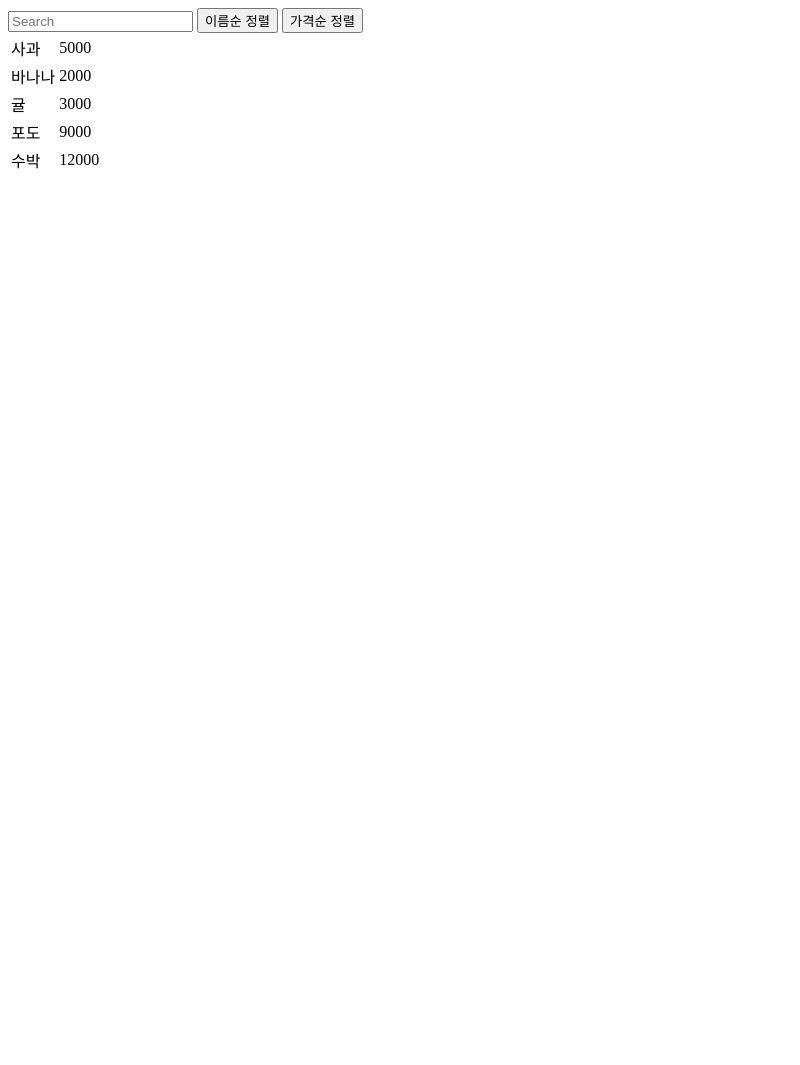
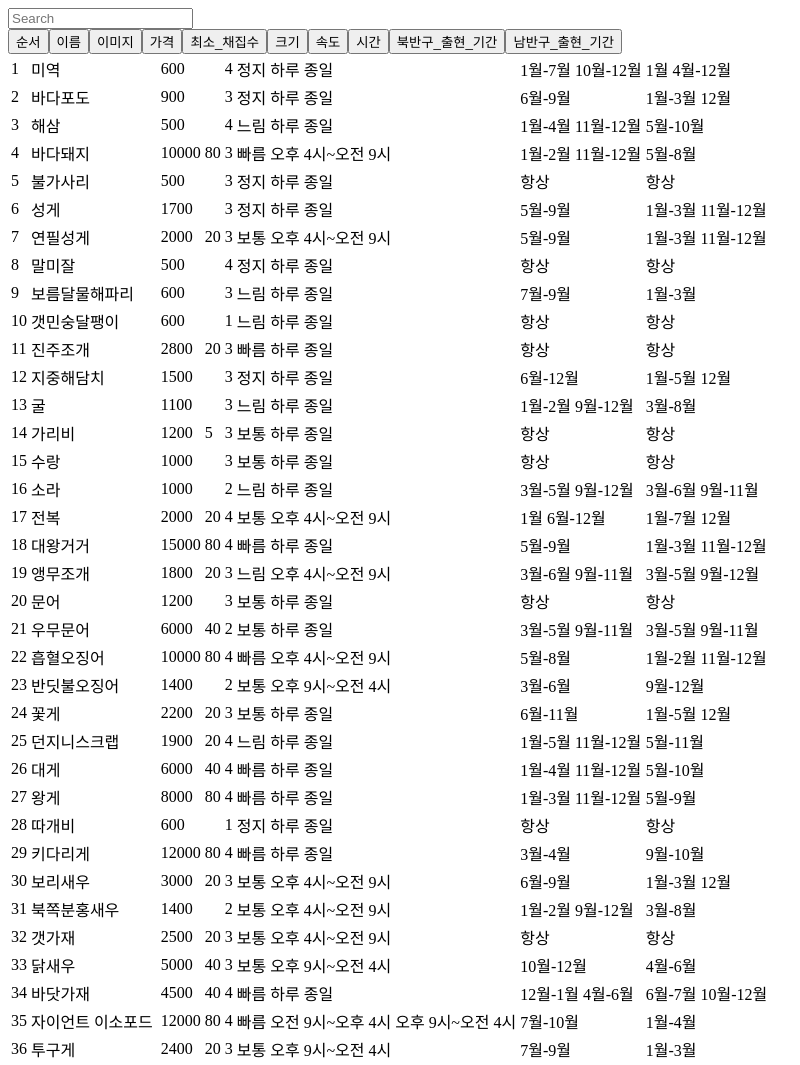
Before and after one commit to FR-User/FR-User.github.io, an Electron app: page acSeaFoodListing/index.html in a window 800 px wide. Shown: the top 1065 px of the page. Before the commit the page ends 800 px from the top, so only its background shows below. Drawn offline with Linux system fonts and the light colour scheme.

Commit message:
[Fix] fix

```diff
--- a/acSeaFoodListing/data.csv
+++ b/acSeaFoodListing/data.csv
@@ -1,41 +1,41 @@
 순서,이름,이미지,가격,최소 채집수,크기,속도,시간,북반구 출현 기간,남반구 출현 기간
-1,미역, ,600,4,정지,하루 종일,1월-7월 10월-12월,1월 4월-12월
-2,바다포도, ,900,3,정지,하루 종일,6월-9월,1월-3월 12월
-3,해삼, ,500,4,느림,하루 종일,1월-4월 11월-12월,5월-10월
-4,바다돼지, ,10000,80,3,빠름,오후 4시~오전 9시,1월-2월 11월-12월,5월-8월
-5,불가사리, ,500,3,정지,하루 종일,항상,항상
-6,성게, ,1700,3,정지,하루 종일,5월-9월,1월-3월 11월-12월
-7,연필성게, ,2000,20,3,보통,오후 4시~오전 9시,5월-9월,1월-3월 11월-12월
-8,말미잘, ,500,4,정지,하루 종일,항상,항상
-9,보름달물해파리, ,600,3,느림,하루 종일,7월-9월,1월-3월
-10,갯민숭달팽이, ,600,1,느림,하루 종일,항상,항상
-11,진주조개, ,2800,20,3,빠름,하루 종일,항상,항상
-12,지중해딸치, ,1500,3,정지,하루 종일,6월-12월,1월-5월 12월
-13,굴, ,1100,3,느림,하루 종일,1월-2월 9월-12월,3월-8월
-14,가리비, ,1200,5,3,보통,하루 종일,항상,항상
-15,수랑, ,1000,3,보통,하루 종일,항상,항상
-16,소라, ,1000,2,느림,하루 종일,3월-5월 9월-12월,3월-6월 9월-11월
-17,전복, ,2000,20,4,보통,오후 4시~오전 9시,1월 6월-12월,1월-7월 12월
-18,대왕거거, ,15000,80,4,빠름,하루 종일,5월-9월,1월-3월 11월-12월
-19,앵무조개, ,1800,20,3,느림,오후 4시~오전 9시,3월-6월 9월-11월,3월-5월 9월-12월
-20,문어, ,1200,3,보통,하루 종일,항상,항상
-21,우무문어, ,6000,40,2,보통,하루 종일,3월-5월 9월-11월,3월-5월 9월-11월
-22,플랑오징어, ,10000,80,4,빠름,오후 4시~오전 9시,5월-8월,1월-2월 11월-12월
-23,반딧불오징어, ,1400,2,보통,오후 9시~오전 4시,3월-6월,9월-12월
-24,꽃게, ,2200,20,3,보통,하루 종일,6월-11월,1월-5월 12월
-25,단지니스크랩, ,1900,20,4,느림,하루 종일,1월-5월 11월-12월,5월-11월
-26,대게, ,6000,40,4,빠름,하루 종일,1월-4월 11월-12월,5월-10월
-27,왕게, ,8000,80,4,빠름,하루 종일,1월-3월 11월-12월,5월-9월
-28,따개비, ,600,1,정지,하루 종일,항상,항상
-29,키다리게, ,12000,80,4,빠름,하루 종일,3월-4월,9월-10월
-30,보리새우, ,3000,20,3,보통,오후 4시~오전 9시,6월-9월,1월-3월 12월
-31,북쪽분홍새우, ,1400,2,보통,오후 4시~오전 9시,1월-2월 9월-12월,3월-8월
-32,갯가재, ,2500,20,3,보통,오후 4시~오전 9시,항상,항상
-33,닭새우, ,5000,40,3,보통,오후 9시~오전 4시,10월-12월,4월-6월
-34,바닷가재, ,4500,40,4,빠름,하루 종일,12월-1월 4월-6월,6월-7월 10월-12월
-35,자이언트 이소포드, ,12000,80,4,빠름,오전 9시~오후 4시 오후 9시~오전 4시,7월-10월,1월-4월
-36,투구게, ,2400,20,3,보통,오후 9시~오전 4시,7월-9월,1월-3월
-37,명게, ,1500,2,정지,하루 종일,4월-9월,1월-2월 10월-12월
-38,가든일, ,1100,3,느림,오전 4시~오후 9시,5월-10월,1월-4월 11월-12월
-39,납작벌레, ,700,1,보통,오후 4시~오전 9시,8월-9월,2월-3월
-40,해로동벌, ,5000,40,4,빠름,하루 종일,1월-2월 10월-12월,4월-8월
+1,미역,,600,,4,정지,하루 종일,1월-7월 10월-12월,1월 4월-12월
+2,바다포도,,900,,3,정지,하루 종일,6월-9월,1월-3월 12월
+3,해삼,,500,,4,느림,하루 종일,1월-4월 11월-12월,5월-10월
+4,바다돼지,,10000,80,3,빠름,오후 4시~오전 9시,1월-2월 11월-12월,5월-8월
+5,불가사리,,500,,3,정지,하루 종일,항상,항상
+6,성게,,1700,,3,정지,하루 종일,5월-9월,1월-3월 11월-12월
+7,연필성게,,2000,20,3,보통,오후 4시~오전 9시,5월-9월,1월-3월 11월-12월
+8,말미잘,,500,,4,정지,하루 종일,항상,항상
+9,보름달물해파리,,600,,3,느림,하루 종일,7월-9월,1월-3월
+10,갯민숭달팽이,,600,,1,느림,하루 종일,항상,항상
+11,진주조개,,2800,20,3,빠름,하루 종일,항상,항상
+12,지중해담치,,1500,,3,정지,하루 종일,6월-12월,1월-5월 12월
+13,굴,,1100,,3,느림,하루 종일,1월-2월 9월-12월,3월-8월
+14,가리비,,1200,5,3,보통,하루 종일,항상,항상
+15,수랑,,1000,,3,보통,하루 종일,항상,항상
+16,소라,,1000,,2,느림,하루 종일,3월-5월 9월-12월,3월-6월 9월-11월
+17,전복,,2000,20,4,보통,오후 4시~오전 9시,1월 6월-12월,1월-7월 12월
+18,대왕거거,,15000,80,4,빠름,하루 종일,5월-9월,1월-3월 11월-12월
+19,앵무조개,,1800,20,3,느림,오후 4시~오전 9시,3월-6월 9월-11월,3월-5월 9월-12월
+20,문어,,1200,,3,보통,하루 종일,항상,항상
+21,우무문어,,6000,40,2,보통,하루 종일,3월-5월 9월-11월,3월-5월 9월-11월
+22,흡혈오징어,,10000,80,4,빠름,오후 4시~오전 9시,5월-8월,1월-2월 11월-12월
+23,반딧불오징어,,1400,,2,보통,오후 9시~오전 4시,3월-6월,9월-12월
+24,꽃게,,2200,20,3,보통,하루 종일,6월-11월,1월-5월 12월
+25,던지니스크랩,,1900,20,4,느림,하루 종일,1월-5월 11월-12월,5월-11월
+26,대게,,6000,40,4,빠름,하루 종일,1월-4월 11월-12월,5월-10월
+27,왕게,,8000,80,4,빠름,하루 종일,1월-3월 11월-12월,5월-9월
+28,따개비,,600,,1,정지,하루 종일,항상,항상
+29,키다리게,,12000,80,4,빠름,하루 종일,3월-4월,9월-10월
+30,보리새우,,3000,20,3,보통,오후 4시~오전 9시,6월-9월,1월-3월 12월
+31,북쪽분홍새우,,1400,,2,보통,오후 4시~오전 9시,1월-2월 9월-12월,3월-8월
+32,갯가재,,2500,20,3,보통,오후 4시~오전 9시,항상,항상
+33,닭새우,,5000,40,3,보통,오후 9시~오전 4시,10월-12월,4월-6월
+34,바닷가재,,4500,40,4,빠름,하루 종일,12월-1월 4월-6월,6월-7월 10월-12월
+35,자이언트 이소포드,,12000,80,4,빠름,오전 9시~오후 4시 오후 9시~오전 4시,7월-10월,1월-4월
+36,투구게,,2400,20,3,보통,오후 9시~오전 4시,7월-9월,1월-3월
+37,멍게,,1500,,2,정지,하루 종일,4월-9월,1월-2월 10월-12월
+38,가든일,,1100,,3,느림,오전 4시~오후 9시,5월-10월,1월-4월 11월-12월
+39,납작벌레,,700,,1,보통,오후 4시~오전 9시,8월-9월,2월-3월
+40,해로동혈,,5000,40,4,빠름,하루 종일,1월-2월 10월-12월,4월-8월
--- a/acSeaFoodListing/index.html
+++ b/acSeaFoodListing/index.html
@@ -2,22 +2,109 @@
     <head>
         <script src="./list.min.js"></script>
         <script>
-            window.onload = ()=>{
-                var userList = new List('users', {
-                    valueNames: ['name', 'price']
+
+            let userList = null;
+
+            window.onload = async ()=>{
+                try{
+                    const result = await fetchData("https://fr-user.github.io/acSeaFoodListing/data.csv");
+
+                    const splitted_result = result.split("\n")
+
+                    const index = splitted_result[0].replaceAll(" ", "_").split(",");
+                    const rows = splitted_result.slice(1);
+
+                    console.log(index);
+                    makeSortBtns(index);
+                    insertRows(rows, index);
+
+                    userList = new List('users', {
+                        valueNames: index
+                    });
+                }catch(error){
+                    console.error(error);
+                }
+
+            }
+
+            const makeSortBtns = (index)=>{
+
+                if(index.length < 1){
+                    throw new Error("입력이 배열이 아님");
+                }
+
+                const btn_holder = document.querySelector("div#sortbtns");
+                if((btn_holder === undefined) || (btn_holder === null)){
+                    throw new Error("버튼이 들어갈 공간이 없음");
+                }
+
+                index.forEach(element=>{
+                    const btn = document.createElement('button');
+                    btn.classList.add("sort");
+                    btn.innerHTML = element;
+                    btn.setAttribute("data-sort", element);
+
+                    btn_holder.appendChild(btn);
                 });
             }
+
+            const insertRows = (rows, index_table)=>{
+                if(rows.lenght < 1){
+                    throw new Error("입력이 배열이 아님");
+                }
+
+                const table_holder = document.querySelector("table>tbody.list");
+
+                if((table_holder === undefined) || (table_holder === null)){
+                    throw new Error("리스트가 들어갈 공간이 없음");
+                }
+
+                rows.forEach(row=>{
+                    const row_html = document.createElement('tr');
+
+                    row.split(",").forEach((column,index)=>{
+                        const column_html = document.createElement('td');
+                        column_html.classList.add(index_table[index]);
+                        column_html.innerHTML = column;
+
+                        row_html.appendChild(column_html);
+                    });
+
+                    table_holder.appendChild(row_html);
+                });
+            }
+
+            const fetchData = async (url)=>{
+
+                try{
+                    const response = await fetch(url);
+
+                    if(!response.ok){
+                        throw new Error(`HTTP Error : ${response.status}`);
+                    }
+
+                    const data = await response.text();
+
+                    return data;
+                }catch(error){
+                    console.error('an error occured on processing : ', error);
+                }
+
+            }
+
+
         </script>
     </head>
     <body>
         <div id="users">
             <input class="search" placeholder="Search" />
-            <button class="sort" data-sort="name">이름순 정렬</button>
-            <button class="sort" data-sort="price">가격순 정렬</button>
+            <div id="sortbtns">
+
+            </div>
 
             <table>
                 <tbody class="list">
-                    <tr>
+                    <!-- <tr>
                         <td class="name">사과</td>
                         <td class="price">5000</td>
                     </tr>
@@ -36,7 +123,7 @@
                     <tr>
                         <td class="name">수박</td>
                         <td class="price">12000</td>
-                    </tr>
+                    </tr> -->
                 </tbody>
             </table>
         </div>
```
